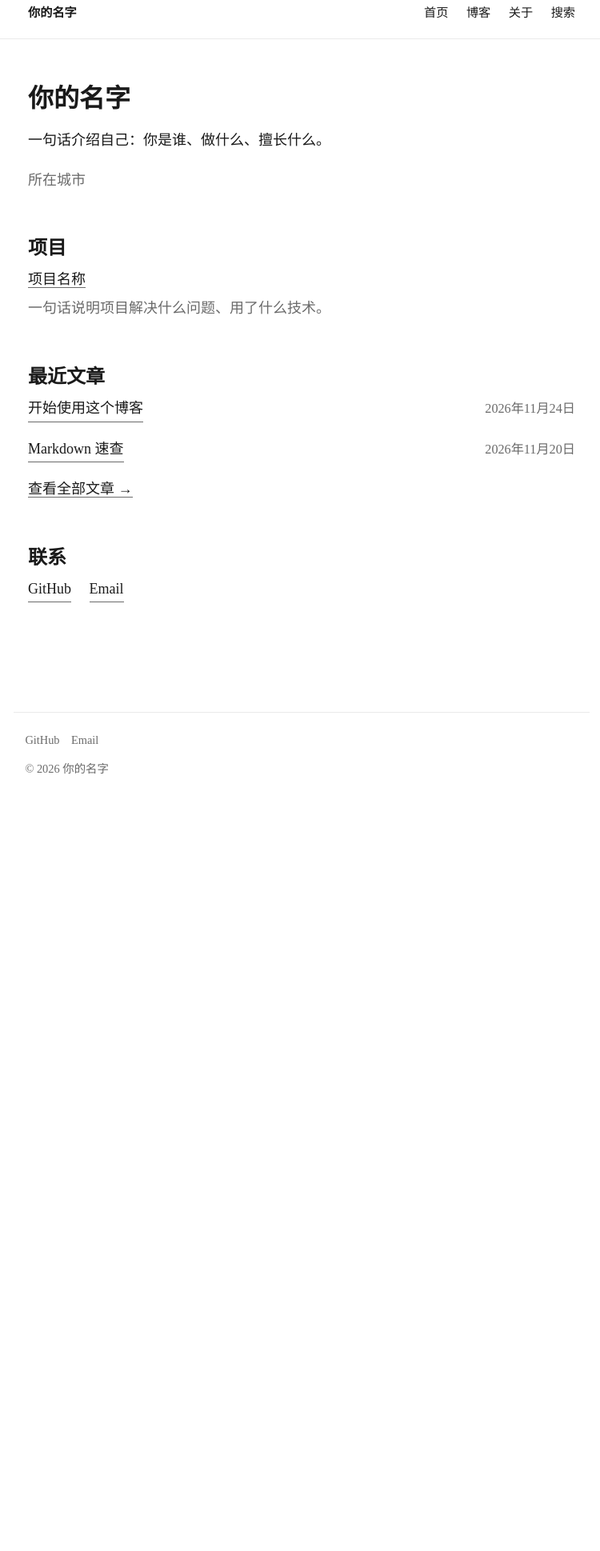
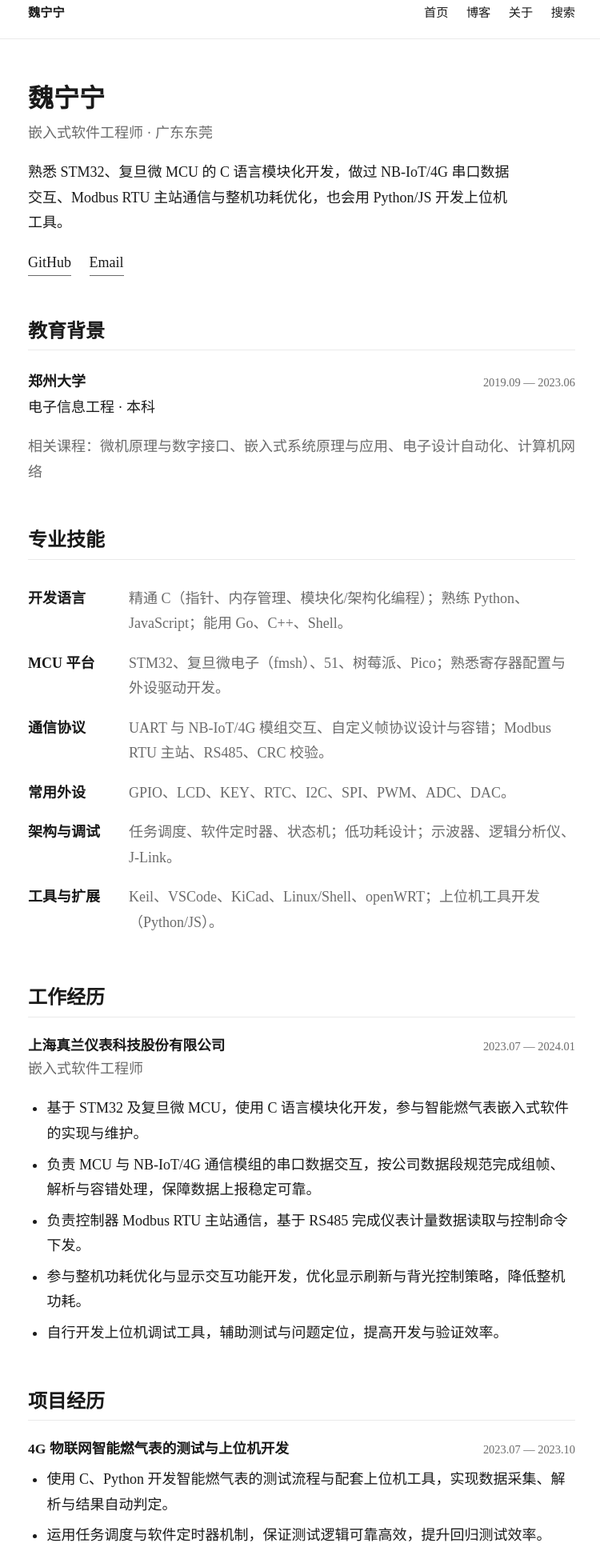
Before and after one commit to wingdever/wingdever.github.io, an Astro site: page / in a window 1280 px wide. Shown: the part 15-1954 px from the top of the page at 80% size, without its empty margins (263-1013 px from the left). Before the commit the page ends 1032 px from the top, so only its background shows below. Built offline with nearby package versions, Linux system fonts and the light colour scheme; Astro itself is replaced by a stand-in of ours.

Commit message:
resume as home

```diff
--- a/src/consts.ts
+++ b/src/consts.ts
@@ -1,24 +1,94 @@
-// 站点信息集中在这里：只需替换下面的占位文字，不用改组件代码。
+// 站点与简历内容集中在这里，改这个文件时页面会自动更新。
 
-export const SITE_TITLE = '你的名字';
-export const SITE_DESCRIPTION = '个人主页与博客：记录项目、想法与技术笔记。';
+export const SITE_TITLE = '魏宁宁';
+export const SITE_DESCRIPTION = '魏宁宁的个人网站与博客：嵌入式软件工程师，记录项目、想法与技术笔记。';
 
-// 主页简介区
-export const AUTHOR = '你的名字';
-export const INTRO = '一句话介绍自己：你是谁、做什么、擅长什么。';
-export const LOCATION = '所在城市';
+// 简历头部
+export const AUTHOR = '魏宁宁';
+export const JOB_TITLE = '嵌入式软件工程师';
+export const INTRO =
+	'熟悉 STM32、复旦微 MCU 的 C 语言模块化开发，做过 NB-IoT/4G 串口数据交互、Modbus RTU 主站通信与整机功耗优化，也会用 Python/JS 开发上位机工具。';
+export const LOCATION = '广东东莞';
 
-// 主页联系方式（链接文字和地址都换成你自己的）
+// 联系方式：只公开适合放在网站上的邮箱和代码主页
 export const SOCIAL_LINKS = [
-  { label: 'GitHub', href: 'https://github.com/wingdever' },
-  { label: 'Email', href: 'mailto:you@example.com' },
+	{ label: 'GitHub', href: 'https://github.com/wingdever' },
+	{ label: 'Email', href: 'mailto:3615973773@qq.com' },
 ];
 
-// 主页项目列表（可继续复制添加）
+// 教育背景
+export const EDUCATION = {
+	school: '郑州大学',
+	major: '电子信息工程 · 本科',
+	period: '2019.09 — 2023.06',
+	courses: '微机原理与数字接口、嵌入式系统原理与应用、电子设计自动化、计算机网络',
+};
+
+// 专业技能
+export const SKILLS = [
+	{ title: '开发语言', detail: '精通 C（指针、内存管理、模块化/架构化编程）；熟练 Python、JavaScript；能用 Go、C++、Shell。' },
+	{ title: 'MCU 平台', detail: 'STM32、复旦微电子（fmsh）、51、树莓派、Pico；熟悉寄存器配置与外设驱动开发。' },
+	{ title: '通信协议', detail: 'UART 与 NB-IoT/4G 模组交互、自定义帧协议设计与容错；Modbus RTU 主站、RS485、CRC 校验。' },
+	{ title: '常用外设', detail: 'GPIO、LCD、KEY、RTC、I2C、SPI、PWM、ADC、DAC。' },
+	{ title: '架构与调试', detail: '任务调度、软件定时器、状态机；低功耗设计；示波器、逻辑分析仪、J-Link。' },
+	{ title: '工具与扩展', detail: 'Keil、VSCode、KiCad、Linux/Shell、openWRT；上位机工具开发（Python/JS）。' },
+];
+
+// 工作经历
+export const EXPERIENCE = [
+	{
+		company: '上海真兰仪表科技股份有限公司',
+		role: '嵌入式软件工程师',
+		period: '2023.07 — 2024.01',
+		points: [
+			'基于 STM32 及复旦微 MCU，使用 C 语言模块化开发，参与智能燃气表嵌入式软件的实现与维护。',
+			'负责 MCU 与 NB-IoT/4G 通信模组的串口数据交互，按公司数据段规范完成组帧、解析与容错处理，保障数据上报稳定可靠。',
+			'负责控制器 Modbus RTU 主站通信，基于 RS485 完成仪表计量数据读取与控制命令下发。',
+			'参与整机功耗优化与显示交互功能开发，优化显示刷新与背光控制策略，降低整机功耗。',
+			'自行开发上位机调试工具，辅助测试与问题定位，提高开发与验证效率。',
+		],
+	},
+];
+
+// 项目经历
 export const PROJECTS = [
-  {
-    title: '项目名称',
-    description: '一句话说明项目解决什么问题、用了什么技术。',
-    href: 'https://github.com/wingdever/project',
-  },
+	{
+		title: '4G 物联网智能燃气表的测试与上位机开发',
+		period: '2023.07 — 2023.10',
+		points: [
+			'使用 C、Python 开发智能燃气表的测试流程与配套上位机工具，实现数据采集、解析与结果自动判定。',
+			'运用任务调度与软件定时器机制，保证测试逻辑可靠高效，提升回归测试效率。',
+		],
+	},
+	{
+		title: '华润控制器部分模块开发及上位机开发',
+		period: '2023.10 — 2024.01',
+		points: [
+			'负责控制器作为 Modbus RTU 主站与仪表从机通信：基于 RS485 按协议手册完成组帧、解析与 CRC 校验，实现读取计量数据、下发控制开关命令。',
+			'负责 LCD 显示、按键、实时时钟等模块开发，完成菜单、网络请求与中断交互，显示内容与计量数据、抄表状态联动。',
+			'针对低功耗需求优化显示刷新策略与背光控制，配套开发上位机工具辅助联调与问题定位。',
+		],
+	},
+	{
+		title: '自助视力检测设备',
+		period: '在校实践',
+		points: [
+			'通过红外遥控器与手机蓝牙控制屏幕响应，测试者自助完成视力检测，实现「红外/蓝牙 → 嵌入式 → 屏幕」多端交互控制。',
+		],
+	},
+	{
+		title: '其他实践',
+		period: '个人项目',
+		points: [
+			'开发个人网站（Python）、自用 Android 应用（音乐播放器、浏览器等），参与路由器焊接装机，搭建阿里云 Minetest 游戏服务器。',
+		],
+	},
 ];
+
+// 自我评价
+export const SELF_EVALUATION = [
+	'学习能力和学习热情强，大学期间系统自学 Python、Java、C/C++、KiCad、51 单片机等技术，持续跟进嵌入式 Linux、openWRT 等方向。',
+	'具备编程架构设计能力，偏爱整洁的代码与良好的代码美学，注重代码可维护性。',
+	'有良好的项目文档习惯，善于沉淀与总结经验。',
+	'实践和动手能力强，能独立完成从硬件到软件的完整开发与调试。',
+];
--- a/src/pages/index.astro
+++ b/src/pages/index.astro
@@ -1,68 +1,98 @@
 ---
 import BaseHead from '../components/BaseHead.astro';
 import Footer from '../components/Footer.astro';
-import FormattedDate from '../components/FormattedDate.astro';
 import Header from '../components/Header.astro';
 import {
 	AUTHOR,
+	EDUCATION,
+	EXPERIENCE,
 	INTRO,
+	JOB_TITLE,
 	LOCATION,
 	PROJECTS,
+	SELF_EVALUATION,
 	SITE_DESCRIPTION,
 	SITE_TITLE,
+	SKILLS,
 	SOCIAL_LINKS,
 } from '../consts';
-import { getCollection } from 'astro:content';
-
-const posts = (await getCollection('blog'))
-	.sort((a, b) => b.data.pubDate.valueOf() - a.data.pubDate.valueOf())
-	.slice(0, 3);
 ---
 
 <!doctype html>
 <html lang="zh-CN">
 	<head>
-		<BaseHead title={SITE_TITLE} description={SITE_DESCRIPTION} />
+		<BaseHead title={`${SITE_TITLE} — ${JOB_TITLE}`} description={SITE_DESCRIPTION} />
 	</head>
 	<body>
 		<Header />
 		<main>
-			<section class="intro">
+			<header class="resume-head">
 				<h1>{AUTHOR}</h1>
-				<p>{INTRO}</p>
-				<p class="muted">{LOCATION}</p>
+				<p class="job-title">{JOB_TITLE} · {LOCATION}</p>
+				<p class="intro">{INTRO}</p>
+				<p class="contact">
+					{SOCIAL_LINKS.map((link) => <a href={link.href}>{link.label}</a>)}
+				</p>
+			</header>
+
+			<section>
+				<h2>教育背景</h2>
+				<div class="row">
+					<strong>{EDUCATION.school}</strong>
+					<span class="period">{EDUCATION.period}</span>
+				</div>
+				<p>{EDUCATION.major}</p>
+				<p class="muted">相关课程：{EDUCATION.courses}</p>
 			</section>
 
 			<section>
-				<h2>项目</h2>
-				<ul class="plain">
-					{PROJECTS.map((project) => (
-						<li>
-							<a href={project.href}>{project.title}</a>
-							<p class="muted">{project.description}</p>
-						</li>
+				<h2>专业技能</h2>
+				<dl class="skills">
+					{SKILLS.map((skill) => (
+						<div>
+							<dt>{skill.title}</dt>
+							<dd>{skill.detail}</dd>
+						</div>
 					))}
-				</ul>
+				</dl>
 			</section>
 
 			<section>
-				<h2>最近文章</h2>
-				<ul class="plain">
-					{posts.map((post) => (
-						<li class="post">
-							<a href={`/blog/${post.id}/`}>{post.data.title}</a>
-							<span class="muted"><FormattedDate date={post.data.pubDate} /></span>
-						</li>
-					))}
-				</ul>
-				<p><a href="/blog">查看全部文章 &rarr;</a></p>
+				<h2>工作经历</h2>
+				{EXPERIENCE.map((job) => (
+					<article class="entry">
+						<div class="row">
+							<h3>{job.company}</h3>
+							<span class="period">{job.period}</span>
+						</div>
+						<p class="role">{job.role}</p>
+						<ul>
+							{job.points.map((point) => <li>{point}</li>)}
+						</ul>
+					</article>
+				))}
 			</section>
 
 			<section>
-				<h2>联系</h2>
-				<p class="contact-links">
-					{SOCIAL_LINKS.map((link) => <a href={link.href}>{link.label}</a>)}
-				</p>
+				<h2>项目经历</h2>
+				{PROJECTS.map((project) => (
+					<article class="entry">
+						<div class="row">
+							<h3>{project.title}</h3>
+							<span class="period">{project.period}</span>
+						</div>
+						<ul>
+							{project.points.map((point) => <li>{point}</li>)}
+						</ul>
+					</article>
+				))}
+			</section>
+
+			<section>
+				<h2>自我评价</h2>
+				<ul>
+					{SELF_EVALUATION.map((item) => <li>{item}</li>)}
+				</ul>
 			</section>
 		</main>
 		<Footer />
@@ -70,39 +100,85 @@ const posts = (await getCollection('blog'))
 </html>
 
 <style>
+	.resume-head {
+		margin-bottom: 3em;
+	}
+	.resume-head h1 {
+		margin-bottom: 0.2em;
+	}
+	.job-title {
+		color: var(--muted);
+		margin-bottom: 1em;
+	}
+	.intro {
+		max-width: 34em;
+	}
+	.contact {
+		display: flex;
+		flex-wrap: wrap;
+		gap: 1.25em;
+	}
 	section {
 		margin-bottom: 3em;
 	}
-	.intro h1 {
-		margin-bottom: 0.5em;
+	h2 {
+		margin-bottom: 1em;
+		padding-bottom: 0.3em;
+		border-bottom: 1px solid var(--border);
 	}
-	.plain {
-		list-style: none;
-		padding: 0;
-		margin: 0;
-	}
-	.plain li {
-		margin-bottom: 1em;
-	}
-	.plain li p {
-		margin: 0.25em 0 0;
-	}
-	.post {
+	.row {
 		display: flex;
 		align-items: baseline;
 		justify-content: space-between;
 		gap: 1em;
 	}
-	.post .muted {
+	.period {
+		color: var(--muted);
+		font-size: 0.9rem;
 		white-space: nowrap;
-		font-size: 0.9em;
 	}
-	.muted {
+	.muted,
+	.role {
 		color: var(--muted);
 	}
-	.contact-links {
-		display: flex;
-		flex-wrap: wrap;
-		gap: 1.25em;
+	.skills {
+		margin: 0;
+	}
+	.skills > div {
+		display: grid;
+		grid-template-columns: 6em 1fr;
+		gap: 1em;
+		padding: 0.5em 0;
+	}
+	.skills dt {
+		font-weight: 700;
+	}
+	.skills dd {
+		margin: 0;
+		color: var(--muted);
+	}
+	.entry {
+		margin-bottom: 2em;
+	}
+	.entry h3 {
+		margin: 0;
+		font-size: 1.1rem;
+	}
+	.entry ul {
+		margin: 0.5em 0 0;
+		padding-left: 1.3em;
+	}
+	.entry li {
+		margin-bottom: 0.4em;
+	}
+	@media (max-width: 600px) {
+		.row {
+			flex-direction: column;
+			gap: 0.2em;
+		}
+		.skills > div {
+			grid-template-columns: 1fr;
+			gap: 0.2em;
+		}
 	}
 </style>
```
Also changed, not shown: README.md.
